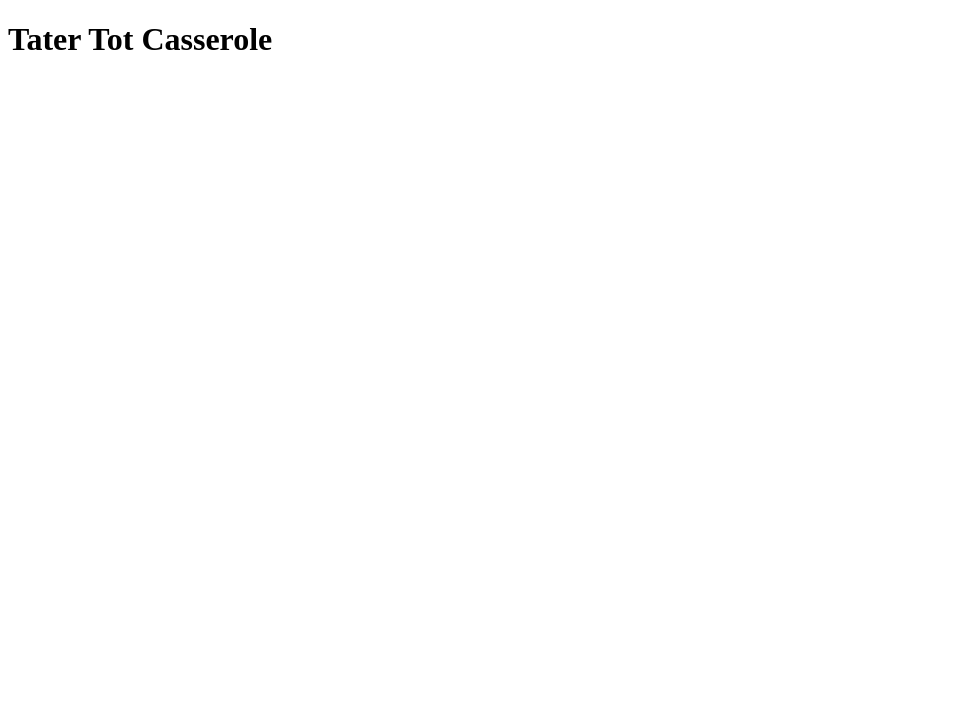
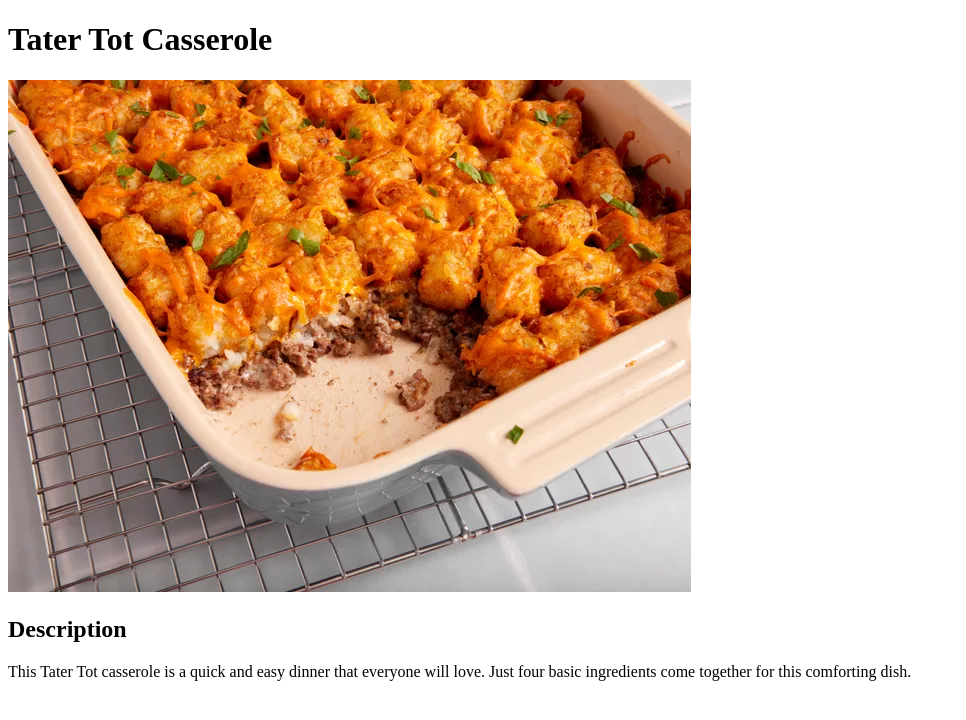
Before and after one commit to Gab-off/odin-recipes, a plain HTML site: page recipes/taterTotCasserole.html in a window 1280 px wide. Shown: the whole page, without its empty margins (0-966 px from the left). Drawn offline with Linux system fonts and the light colour scheme.

Commit message:
insert image with right names, image with width right and h2 description with p for tater Tot

```diff
--- a/recipes/taterTotCasserole.html
+++ b/recipes/taterTotCasserole.html
@@ -7,6 +7,10 @@
 </head>
 <body>
   <h1>Tater Tot Casserole</h1>
-  <img src="" alt="">
+  <img src="/tatertotcasserole.png" alt="Tater tot casserole in travesse">
+
+  <h2>Description</h2>
+  <p>This Tater Tot casserole is a quick and easy dinner that everyone will love. Just four basic ingredients come together for this comforting dish.</p>
+
 </body>
 </html>
```
Also changed, not shown: recipes/homemadePastaRoni.html (+4 -1 lines), recipes/stuffedBurgers.html (+1 -1 lines).
